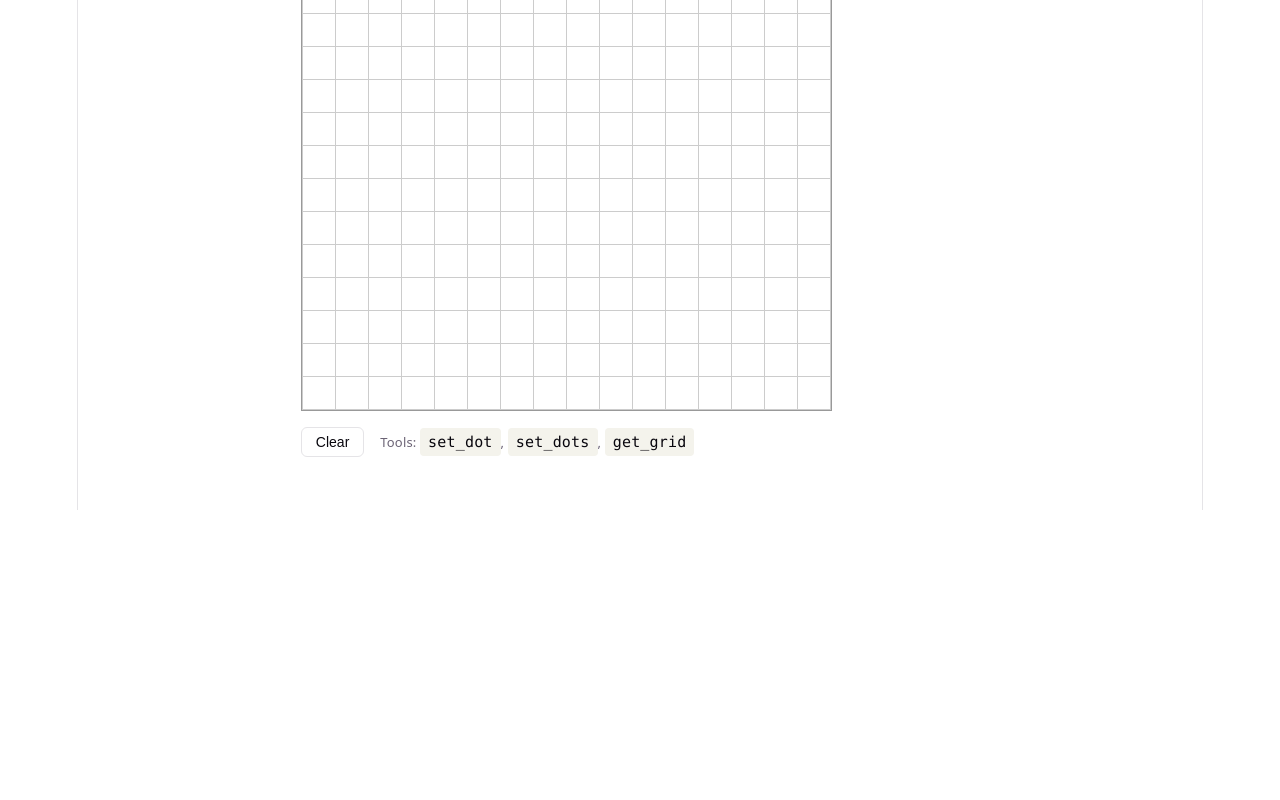
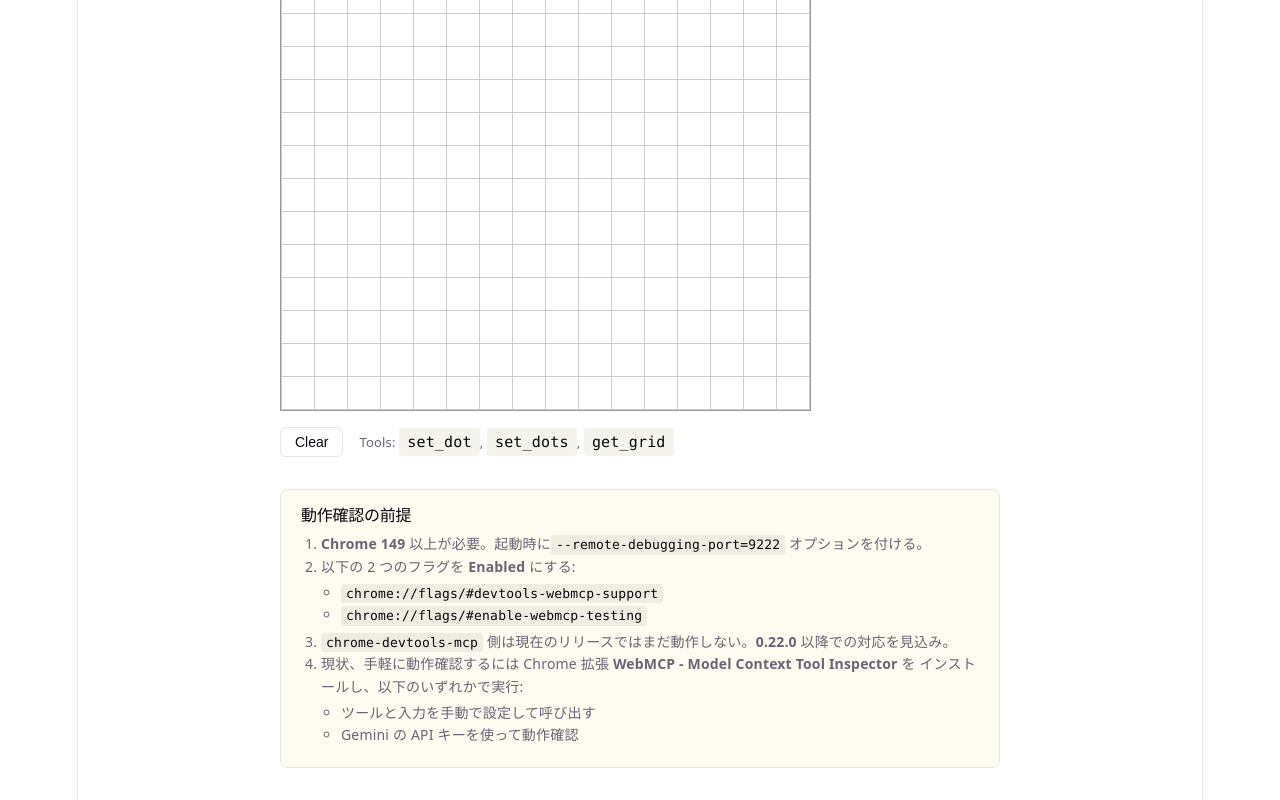
Before and after one commit to Zaozaotvk40/WebMCP_demo, a React (Vite) app: page / in a window 1280 px wide. Before the commit this address had no page. Shown: the part 290-1090 px from the top of the page. Before the commit the page ends 800 px from the top, so only its background shows below. Built offline with nearby package versions, Linux system fonts and the light colour scheme.

Commit message:
注意書き追加

```diff
--- a/src/App.css
+++ b/src/App.css
@@ -90,3 +90,32 @@
   font-size: 13px;
   color: var(--text);
 }
+
+.notes {
+  margin-top: 32px;
+  padding: 16px 20px;
+  border: 1px solid var(--border);
+  border-radius: 8px;
+  background: rgba(234, 179, 8, 0.06);
+  font-size: 14px;
+  line-height: 1.6;
+}
+.notes h2 {
+  font-size: 16px;
+  margin: 0 0 8px;
+}
+.notes ol {
+  margin: 0;
+  padding-left: 20px;
+}
+.notes ul {
+  margin: 4px 0;
+  padding-left: 20px;
+}
+.notes code {
+  font-family: var(--mono);
+  font-size: 13px;
+  padding: 1px 5px;
+  background: rgba(0, 0, 0, 0.06);
+  border-radius: 3px;
+}
--- a/src/App.tsx
+++ b/src/App.tsx
@@ -40,6 +40,36 @@ function App() {
           Tools: <code>set_dot</code>, <code>set_dots</code>, <code>get_grid</code>
         </span>
       </div>
+
+      <footer className="notes">
+        <h2>動作確認の前提</h2>
+        <ol>
+          <li>
+            <strong>Chrome 149 以上</strong>が必要。起動時に
+            <code>--remote-debugging-port=9222</code> オプションを付ける。
+          </li>
+          <li>
+            以下の 2 つのフラグを <strong>Enabled</strong> にする:
+            <ul>
+              <li><code>chrome://flags/#devtools-webmcp-support</code></li>
+              <li><code>chrome://flags/#enable-webmcp-testing</code></li>
+            </ul>
+          </li>
+          <li>
+            <code>chrome-devtools-mcp</code> 側は現在のリリースではまだ動作しない。
+            <strong>0.22.0 以降</strong>での対応を見込み。
+          </li>
+          <li>
+            現状、手軽に動作確認するには Chrome 拡張{' '}
+            <strong>WebMCP - Model Context Tool Inspector</strong> を
+            インストールし、以下のいずれかで実行:
+            <ul>
+              <li>ツールと入力を手動で設定して呼び出す</li>
+              <li>Gemini の API キーを使って動作確認</li>
+            </ul>
+          </li>
+        </ol>
+      </footer>
     </div>
   );
 }
```
